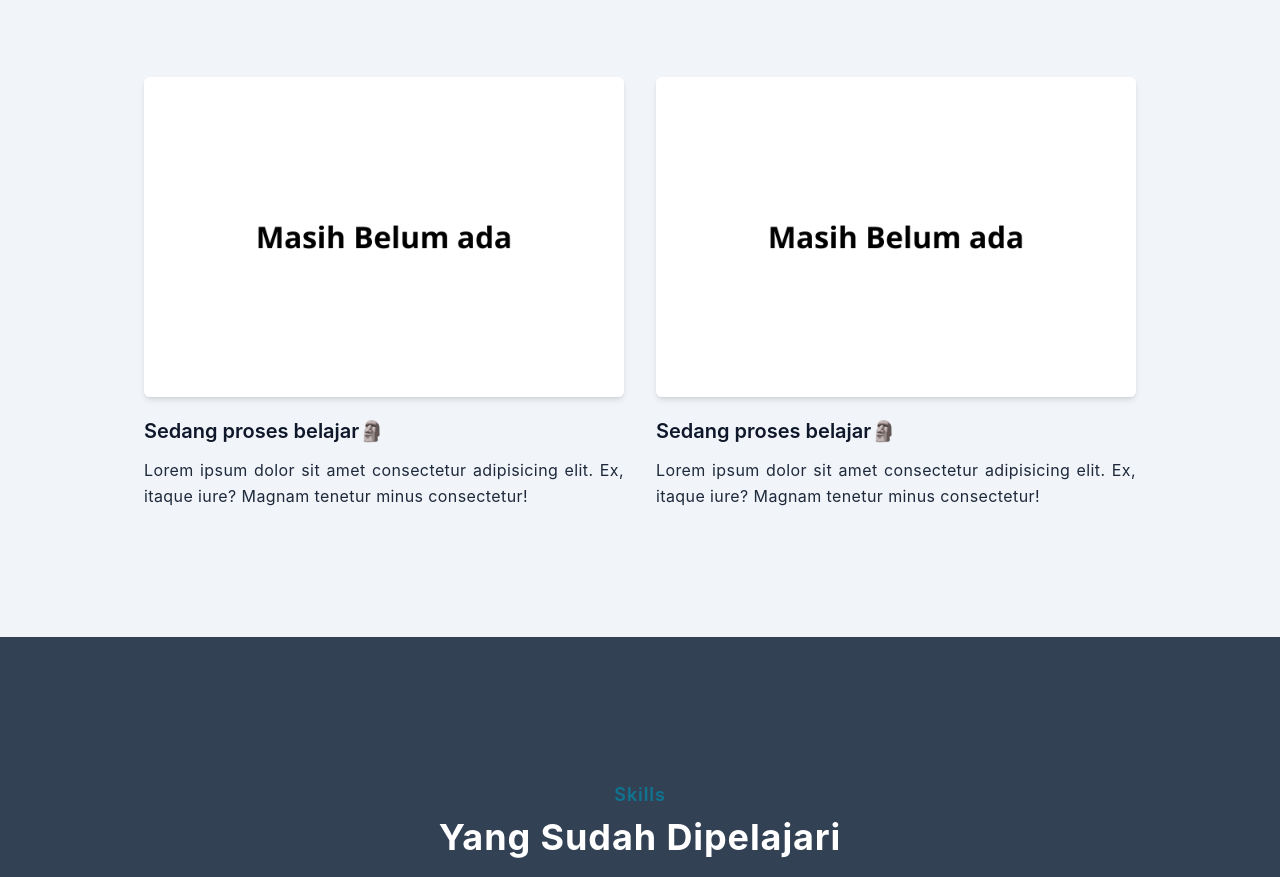
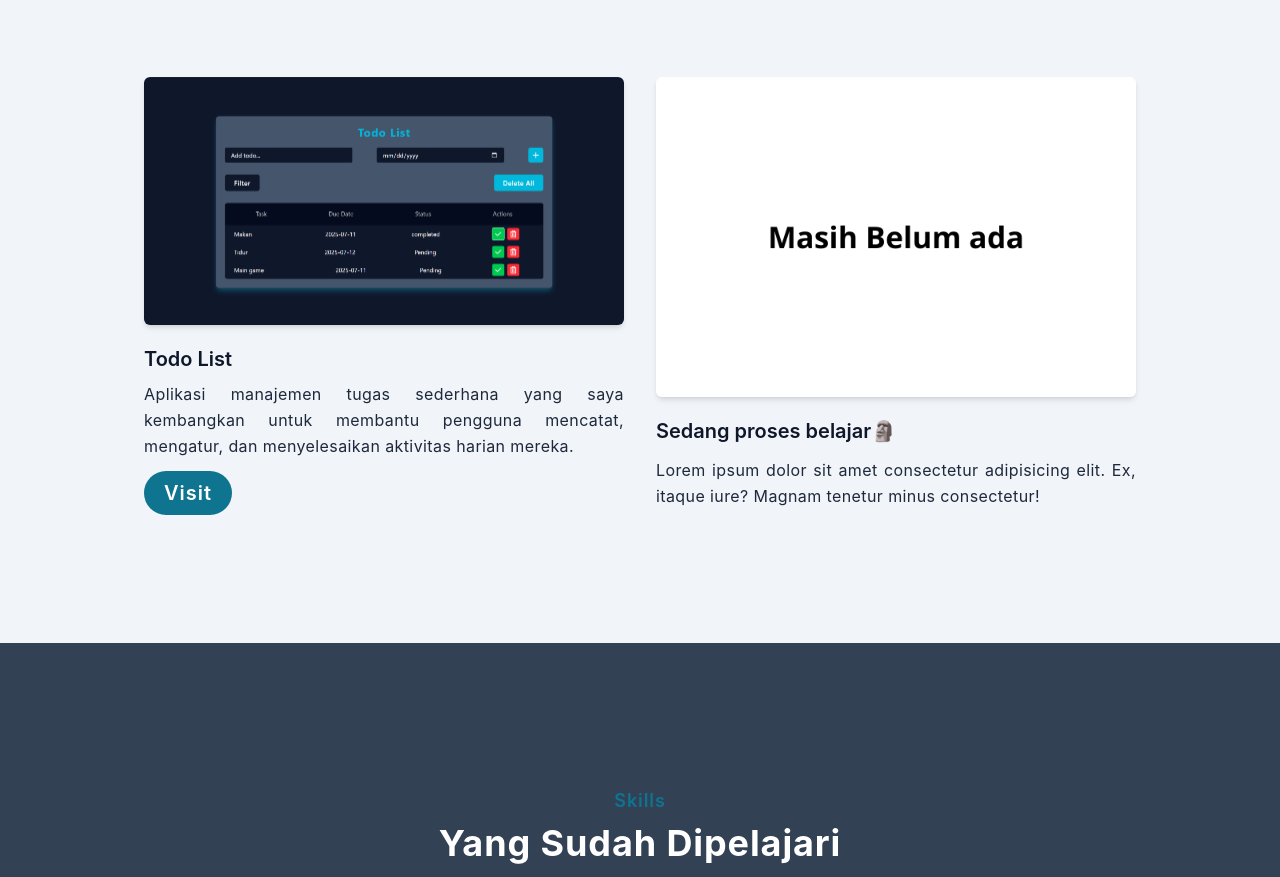
Before and after one commit to maze014/portfolio-tailwind-css, a website: page index.html in a window 1280 px wide. Shown: the part 1495-2372 px from the top of the page. Drawn offline with Linux system fonts and the light colour scheme.

Commit message:
add todo list project

```diff
--- a/index.html
+++ b/index.html
@@ -68,7 +68,8 @@
         </div>
         <div class="w-full px-4 lg:w-1/2">
           <div class="mt-10 relative lg:mt-9">
-            <img src="./dist/img/muhammadZulkifli.png" alt="Muhammad Zulkifli" class="max-w-sm mx-auto rounded-b-[4rem]">
+            <img src="./dist/img/muhammadZulkifli.png" alt="Muhammad Zulkifli"
+              class="max-w-sm mx-auto rounded-b-[4rem]">
             <span class="absolute bottom-20 -z-10 left-1/2 -translate-x-1/2">
               <svg width="450" height="450" viewBox="0 0 200 200" xmlns="http://www.w3.org/2000/svg">
                 <path fill="oklch(70.4% 0.14 182.503)"
@@ -169,11 +170,17 @@
       <div class="w-full px-4 flex flex-wrap justify-center">
         <div class="mb-12 p-4 md:w-1/2">
           <div class="rounded-md shadow-md overflow-hidden">
-            <img src="./dist/img/masihBelumAda.png" alt="Baru portofolio" width="100%">
+            <img src="./dist/img/todoList.png" alt="todo list" width="100%">
           </div>
-          <h3 class="font-semibold text-slate-900 text-xl mt-5 mb-3">Sedang proses belajar🗿</h3>
-          <p class="font-[400] leading-relaxed tracking-wide text-slate-800 text-justify">Lorem ipsum dolor
-            sit amet consectetur adipisicing elit. Ex, itaque iure? Magnam tenetur minus consectetur!</p>
+          <h3 class="font-semibold text-slate-900 text-xl mt-5 mb-2">Todo List</h3>
+          <p class="font-[400] leading-relaxed tracking-wide text-slate-800 text-justify">Aplikasi manajemen tugas
+            sederhana yang saya kembangkan untuk membantu pengguna mencatat, mengatur, dan menyelesaikan aktivitas
+            harian mereka.
+          </p>
+          <a href="https://revou-coding-camp.github.io/codingcamp-7-jul-25-maze014/" target="_blank">
+            <button type="submit"
+              class="px-5 py-2 bg-cyan-700 text-white text-xl font-semibold rounded-full tracking-wider mt-3 focus:ring-2 focus:ring-cyan-400">Visit</button>
+          </a>
         </div>
         <div class="mb-12 p-4 md:w-1/2">
           <div class="rounded-md shadow-md overflow-hidden">
```
Also changed, not shown: dist/img/todoList.png (added), src/output.css.
